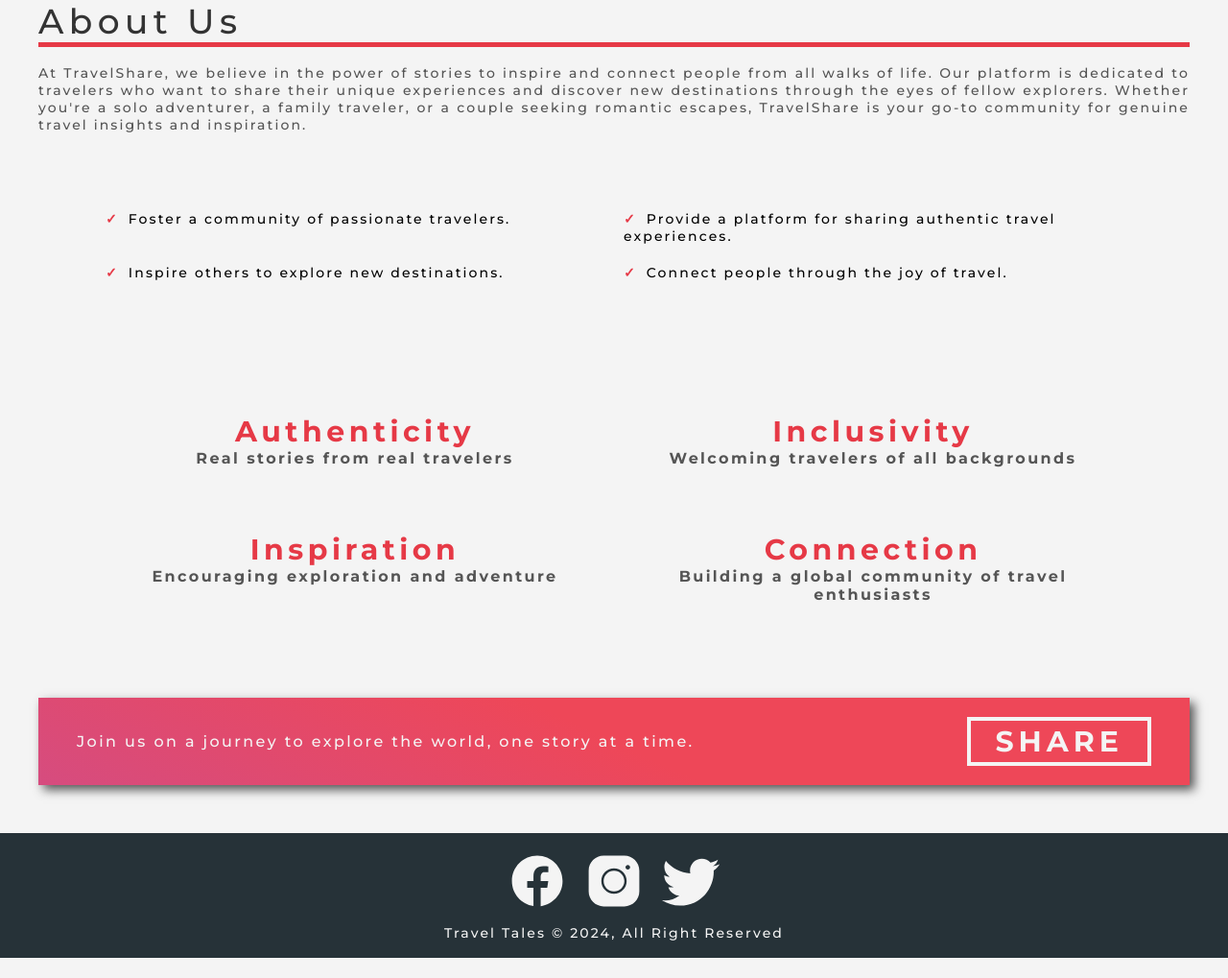
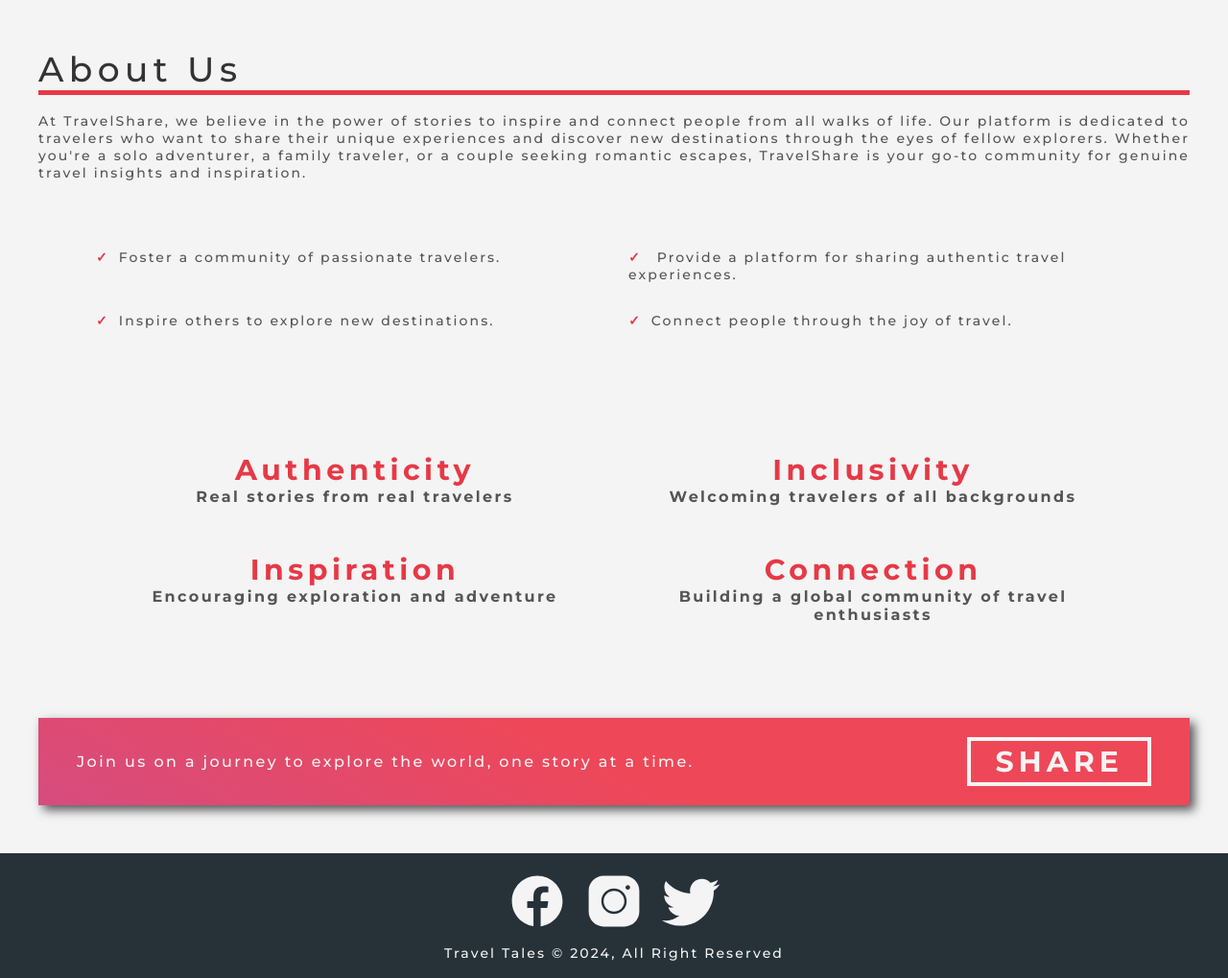
Before and after one commit to ehtishamalik/travel-app, a Flask app: page /about in a window 1280 px wide. Shown: the part 50-1069 px from the top of the page at 96% size. Before the commit the page ends 1048 px from the top, so only its background shows below. Run offline with Flask 3, Linux system fonts and the light colour scheme; some libraries are stand-ins or nearby versions.

Commit message:
Added media queries for about page

```diff
--- a/static/css/about.css
+++ b/static/css/about.css
@@ -10,10 +10,7 @@
   display: grid;
   grid-template-columns: repeat(2, 1fr);
   grid-template-rows: repeat(2, 1fr);
-}
-
-.about-mission__grid li {
-  padding: 1rem;
+  gap: 3rem;
 }
 
 .about-mission__grid li::before {
@@ -30,7 +27,6 @@
 .about-values .about-values__grid {
   display: grid;
   grid-template-columns: repeat(2, 1fr);
-  grid-template-rows: repeat(2, 1fr);
   justify-content: center;
 }
 
@@ -54,7 +50,7 @@
 }
 
 .cta-banner h3 {
-  margin: 0;
+  margin: 0 4rem 0 0;
 }
 
 .cta-button {
@@ -68,3 +64,36 @@
   padding: 0.3rem 2.5rem;
   letter-spacing: 0.5rem;
 }
+
+@media (max-width: 576px) {
+  .about .about-mission {
+    padding: 0;
+  }
+
+  .about-values {
+    padding: 2rem;
+  }
+
+  .about-mission .about-mission__grid {
+    gap: 1.5rem;
+  }
+
+  .about-values .values {
+    padding: 1rem;
+  }
+
+  .about-values .about-values__grid {
+    grid-template-columns: repeat(1, 1fr);
+  }
+
+  .cta-banner {
+    flex-direction: column;
+    align-items: normal;
+  }
+
+  .cta-banner h3 {
+    font-size: 2rem;
+    text-align: center;
+    margin: 0 0 3rem;
+  }
+}
--- a/templates/about.html
+++ b/templates/about.html
@@ -1,7 +1,7 @@
 {% extends "index.html" %} {% block title %}About | Travel Tales{% endblock %}
 {% block content %}
 
-<section class="about">
+<section class="about has-nav">
   <div class="container">
     <h1 class="about-heading text-black">About Us</h1>
     <p class="about-paragraph text-gray mb-5">
@@ -14,10 +14,12 @@
     </p>
     <div class="about-mission mb-5">
       <ul class="about-mission__grid">
-        <li>Foster a community of passionate travelers.</li>
-        <li>Provide a platform for sharing authentic travel experiences.</li>
-        <li>Inspire others to explore new destinations.</li>
-        <li>Connect people through the joy of travel.</li>
+        <li class="text-gray">Foster a community of passionate travelers.</li>
+        <li class="text-gray">
+          Provide a platform for sharing authentic travel experiences.
+        </li>
+        <li class="text-gray">Inspire others to explore new destinations.</li>
+        <li class="text-gray">Connect people through the joy of travel.</li>
       </ul>
     </div>
     <div class="about-values mb-5">
```
